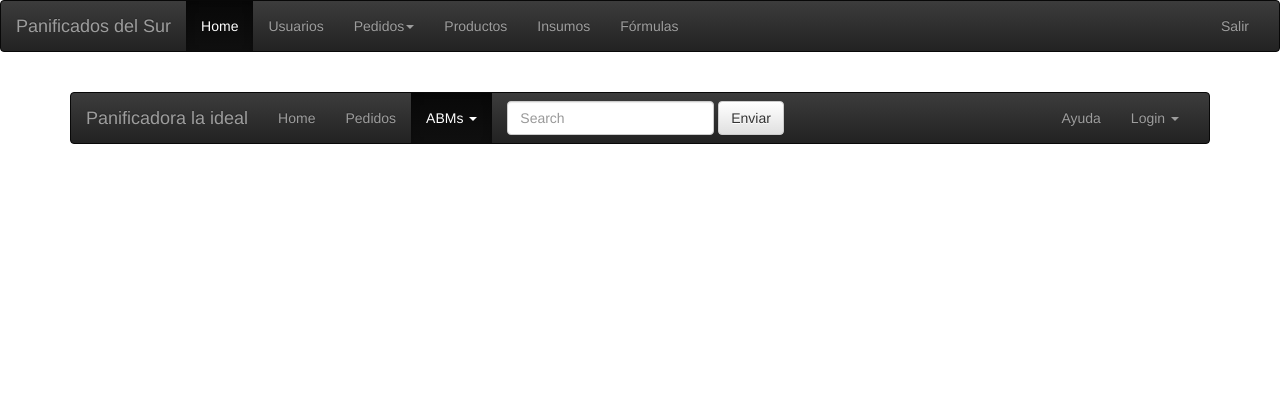
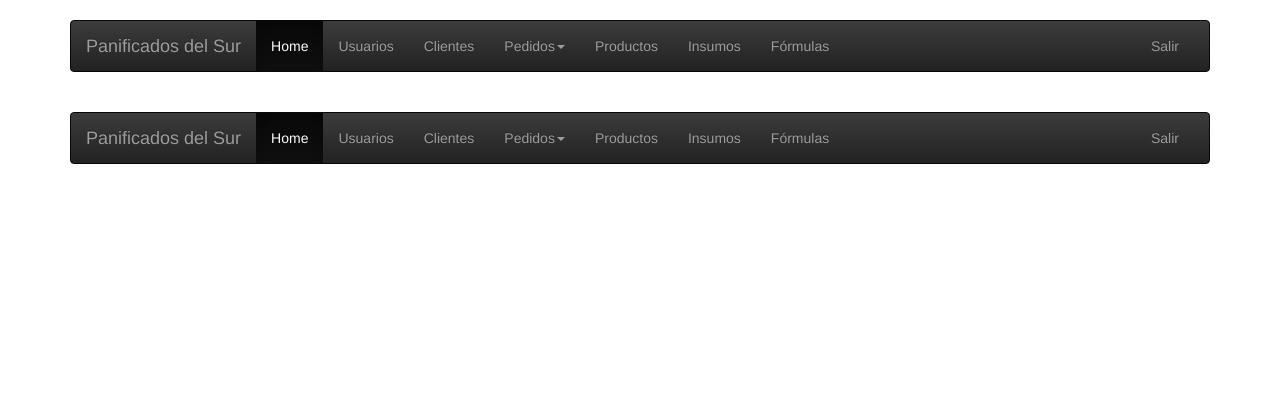
Before and after one commit to MaximilianoRodrigoSoria/proyectoPanificadora, a CakePHP app: the page made by app/View/Elements/menu.ctp in a window 1280 px wide. Shown: the top 420 px of the page. Run offline with PHP 8.4 and a stand-in for CakePHP, Linux system fonts and the light colour scheme; the template is opened without the code that fills it, so the values that code supplies are empty; some libraries are stand-ins or nearby versions.

Commit message:
Menu en Element y funcional

```diff
--- a/app/View/Elements/menu.ctp
+++ b/app/View/Elements/menu.ctp
@@ -1,59 +1,41 @@
-<?php //echo $this->Html->css(array('bootstrap-theme.min','bootstrap.min')); ?>
+<br>
 <div class="container">
-	<!--  -->
-	<br>
-<nav class="navbar navbar-inverse">
+
+<div id="header">
+
+			<nav class="navbar navbar-inverse" class="img-responsive">
  			<div class="container-fluid">
-    <!-- Brand and toggle get grouped for better mobile display -->
     	<div class="navbar-header">
+          <a class="navbar-brand" href="#">Panificados del Sur</a>
           <button type="button" class="navbar-toggle collapsed" data-toggle="collapse" data-target="#bs-example-navbar-collapse-1" aria-expanded="false">
           <span class="sr-only">Toggle navigation</span>
           <span class="icon-bar"></span>
           <span class="icon-bar"></span>
           <span class="icon-bar"></span>
           </button>
-      <a class="navbar-brand" href="#">Panificadora la ideal</a>
       </div>
 
-    <!-- Collect the nav links, forms, and other content for toggling -->
      	<div class="collapse navbar-collapse" id="bs-example-navbar-collapse-1">
       			<ul class="nav navbar-nav">
-        <li> <li><?php   echo $this->Html->link('Home',array('controller'=>'','action'=>'index'));?></li></li>
-        <li><a href="#">Pedidos</a></li>
-        <li class="dropdown active">
-          <a href="#" class="dropdown-toggle" data-toggle="dropdown" role="button" aria-haspopup="true" aria-expanded="false">ABMs <span class="caret"></span></a>
+        			<li class="active"><?php   echo $this->Html->link('Home',array('controller'=>'','action'=>'index'));?></li>
+        			<li><?php   echo $this->Html->link('Usuarios',array('controller'=>'Usuarios','action'=>'index'));?></li>
+                <li><?php   echo $this->Html->link('Clientes',array('controller'=>'Clientes','action'=>'index'));?></li>
+        				<li class="dropdown">
+          			<a href="#" class="dropdown-toggle" data-toggle="dropdown" role="button" aria-haspopup="true" aria-expanded="false">Pedidos<span class="caret"></span></a>
           			<ul class="dropdown-menu">
-            <li><?php   echo $this->Html->link('Empleados',array('controller'=>'meseros','action'=>'index'));?></li>
-            <li><a href="#">Another action</a></li>
-            <li><a href="#">Something else here</a></li>
-            <li role="separator" class="divider"></li>
-            <li><a href="#">Separated link</a></li>
-            <li role="separator" class="divider"></li>
-            <li><a href="#">One more separated link</a></li>
+            			<li><a href="#">Pedidos de Cliente</a></li>
+            			<li><a href="#">Pedidos de Producci&oacute;n</a></li>
+          			</ul></li>
+        			<li><a href="#">Productos</a></li>
+        			<li><a href="#">Insumos</a></li>
+        			<li><a href="#">F&oacute;rmulas</a></li>
       				</ul>
-        </li>
+      			<ul class="nav navbar-nav navbar-right">
+        			<li><a href="#" type="button" data-toggle="modal" data-target="#salir">Salir</a></li>
         		</ul>
-      <form class="navbar-form navbar-left">
-        <div class="form-group">
-          <input type="text" class="form-control" placeholder="Search">
     		</div>
-        <button type="submit" class="btn btn-default">Enviar</button>
-      </form>
-      <ul class="nav navbar-nav navbar-right">
-        <li><a href="#">Ayuda</a></li>
-        <li class="dropdown">
-          <a href="#" class="dropdown-toggle" data-toggle="dropdown" role="button" aria-haspopup="true" aria-expanded="false">Login <span class="caret"></span></a>
-          <ul class="dropdown-menu">
-            <li><a href="#">Action</a></li>
-            <li><a href="#">Another action</a></li>
-            <li><a href="#">Something else here</a></li>
-            <li role="separator" class="divider"></li>
-            <li><a href="#">Separated link</a></li>
-          </ul>
-        </li>
-      </ul>
-    </div><!-- /.navbar-collapse -->
-  </div><!-- /.container-fluid -->
+			</div>
 		</nav>
+	</div>
 
 </div>
--- a/app/View/Layouts/default.ctp
+++ b/app/View/Layouts/default.ctp
@@ -35,47 +35,14 @@
 </head>
 <body>
 
-		<div id="header">
 
-			<nav class="navbar navbar-inverse" class="img-responsive">
- 			<div class="container-fluid">
-    	<div class="navbar-header">
-          <a class="navbar-brand" href="#">Panificados del Sur</a>
-          <button type="button" class="navbar-toggle collapsed" data-toggle="collapse" data-target="#bs-example-navbar-collapse-1" aria-expanded="false">
-          <span class="sr-only">Toggle navigation</span>
-          <span class="icon-bar"></span>
-          <span class="icon-bar"></span>
-          <span class="icon-bar"></span>
-          </button>
-      </div>
-
-     	<div class="collapse navbar-collapse" id="bs-example-navbar-collapse-1">
-      			<ul class="nav navbar-nav">
-        			<li class="active"><a href="index.html">Home</a></li>
-        			<li><a href="#">Usuarios</a></li>
-        				<li class="dropdown">
-          			<a href="#" class="dropdown-toggle" data-toggle="dropdown" role="button" aria-haspopup="true" aria-expanded="false">Pedidos<span class="caret"></span></a>
-          			<ul class="dropdown-menu">
-            			<li><a href="#">Pedidos de Cliente</a></li>
-            			<li><a href="#">Pedidos de Producci&oacute;n</a></li>
-          			</ul></li>
-        			<li><a href="#">Productos</a></li>
-        			<li><a href="#">Insumos</a></li>
-        			<li><a href="#">F&oacute;rmulas</a></li>
-      				</ul>
-      			<ul class="nav navbar-nav navbar-right">
-        			<li><a href="#" type="button" data-toggle="modal" data-target="#salir">Salir</a></li>
-        		</ul>
-    		</div>
-			</div>
-		</nav>
-	</div>
 
   <div id="container">
 	<div id="content">
 
 		<?php echo $this->Session->flash(); ?>
 
+      <?php   echo $this->element('menu');?>
 		<?php echo $this->fetch('content'); ?>
 	</div>
   <?php   echo $this->element('footer');?>
```
Lines whose indentation alone changed are shown as unchanged.
